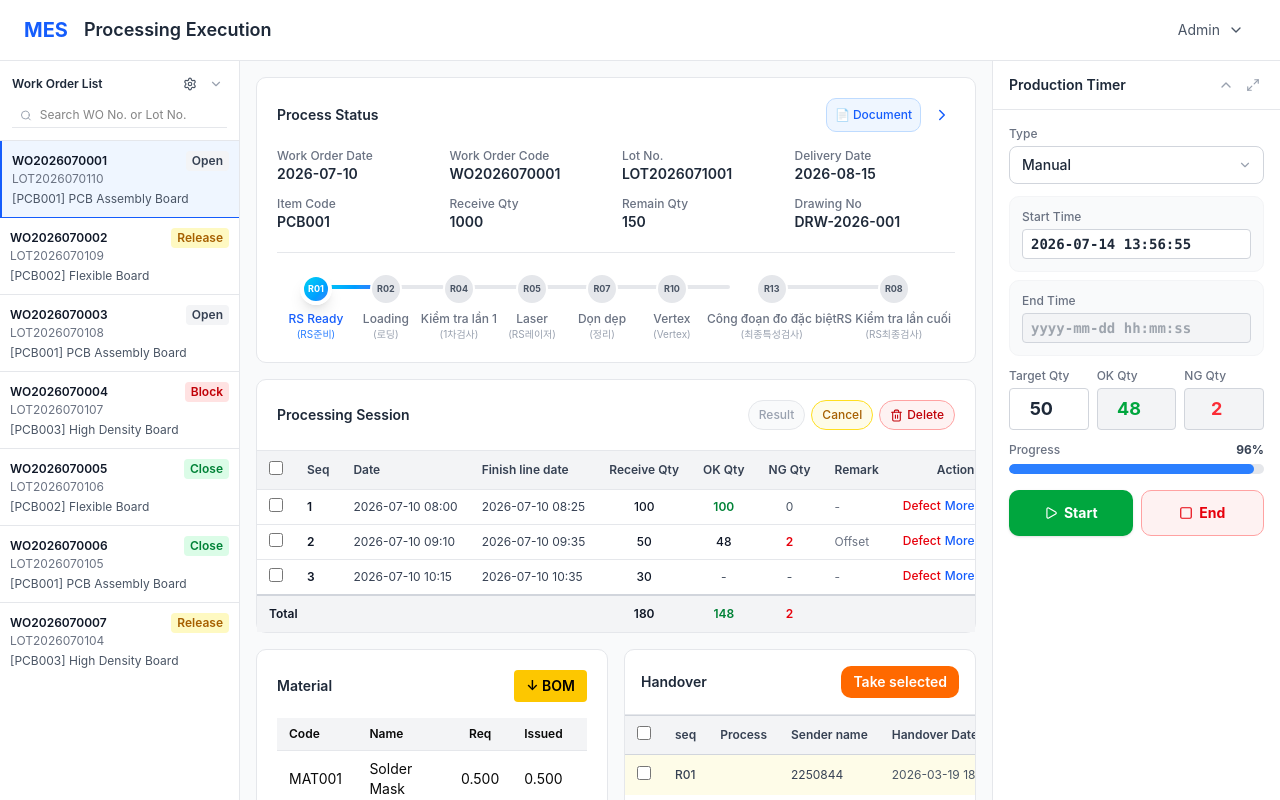
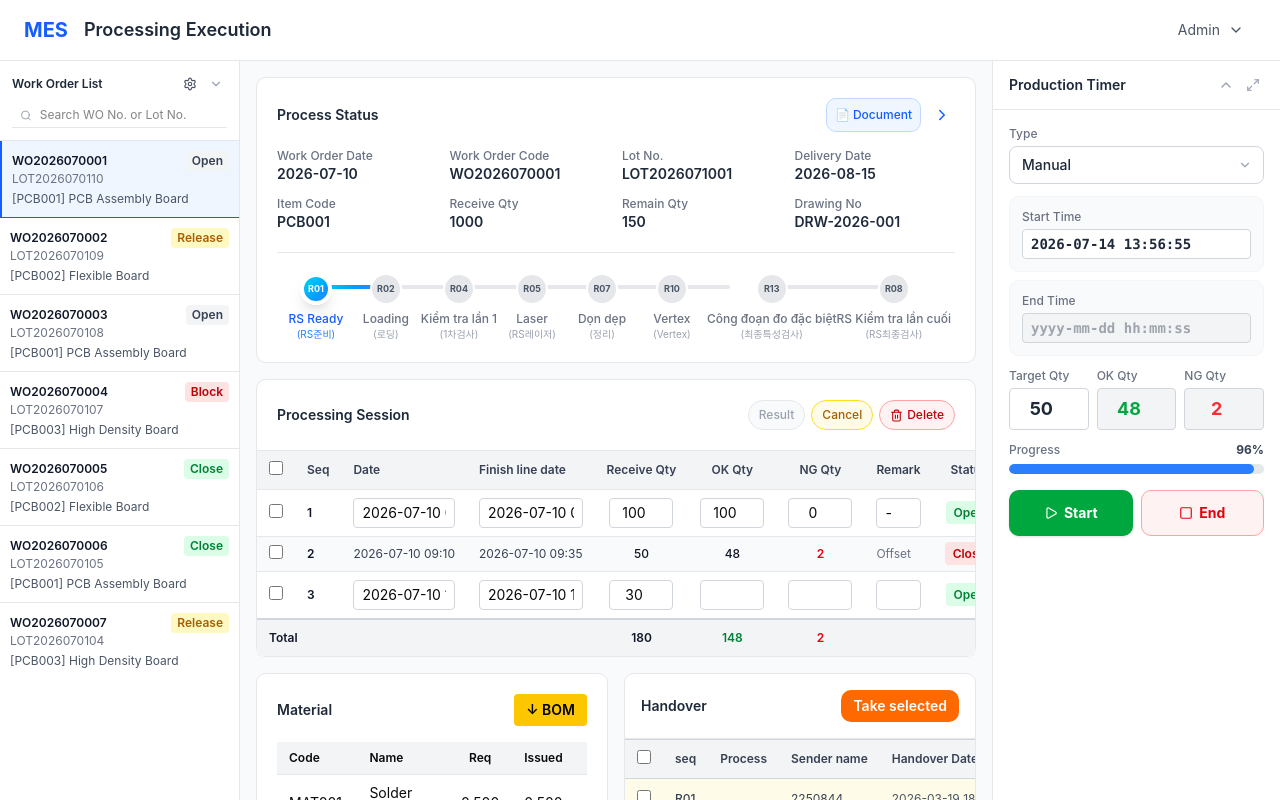
Before and after one commit to nlghan/Processing, a Next.js app: page / in a window 1280 px wide. Shown: the top 800 px of the page. Built offline with nearby package versions, Linux system fonts and the light colour scheme.

Commit message:
feat: add editable fields and status column to MESProcessing table
Co-authored-by: nlghan <122712807+nlghan@users.noreply.github.com>

```diff
--- a/app/page.tsx
+++ b/app/page.tsx
@@ -427,48 +427,47 @@ export default function MESProcessing() {
                         </>
                       )}
                       <th className="px-3 py-2.5 text-left font-semibold text-gray-700 whitespace-nowrap">Remark</th>
+                      <th className="px-3 py-2.5 text-center font-semibold text-gray-700 whitespace-nowrap">Status</th>
                       <th className="px-3 py-2.5 text-right font-semibold text-gray-700 whitespace-nowrap">Action</th>
                     </tr>
                   </thead>
                   <tbody className="divide-y divide-gray-200">
-                    {/* Row 1 - Completed */}
+                    {/* Row 1 - Open */}
                     <tr onClick={() => setSelectedRow(selectedRow === 1 ? null : 1)} className={`cursor-pointer transition-colors ${selectedRow === 1 ? 'bg-blue-100' : 'hover:bg-blue-50'}`}>
                       <td className="px-3 py-2"><input type="checkbox" readOnly checked={selectedRow === 1} className="rounded w-3.5 h-3.5" /></td>
                       <td className="px-3 py-2 font-semibold text-gray-900 whitespace-nowrap">1</td>
-                      <td className="px-3 py-2 text-gray-700 whitespace-nowrap">2026-07-10 08:00</td>
-                      <td className="px-3 py-2 text-gray-700 whitespace-nowrap">2026-07-10 08:25</td>
-                      <td className="px-3 py-2 text-center text-gray-900 font-medium">100</td>
-                      <td className="px-3 py-2 text-center text-green-700 font-semibold">100</td>
-                      <td className="px-3 py-2 text-center text-gray-600">0</td>
+                      <td className="px-3 py-2"><input type="text" defaultValue="2026-07-10 08:00" className="w-full px-2 py-1 border border-gray-300 rounded text-sm" /></td>
+                      <td className="px-3 py-2"><input type="text" defaultValue="2026-07-10 08:25" className="w-full px-2 py-1 border border-gray-300 rounded text-sm" /></td>
+                      <td className="px-3 py-2 text-center"><input type="number" defaultValue="100" className="w-16 px-2 py-1 border border-gray-300 rounded text-center text-sm" /></td>
+                      <td className="px-3 py-2 text-center"><input type="number" defaultValue="100" className="w-16 px-2 py-1 border border-gray-300 rounded text-center text-sm" /></td>
+                      <td className="px-3 py-2 text-center"><input type="number" defaultValue="0" className="w-16 px-2 py-1 border border-gray-300 rounded text-center text-sm" /></td>
                       {selectedProcess === 2 && (
                         <>
-                          <td className="px-3 py-2 text-center text-gray-700">25 min</td>
-                          <td className="px-3 py-2 text-gray-700 whitespace-nowrap">Admin</td>
-                          <td className="px-3 py-2 text-center text-gray-700">Yes</td>
+                          <td className="px-3 py-2 text-center"><input type="text" defaultValue="25 min" className="w-20 px-2 py-1 border border-gray-300 rounded text-center text-sm" /></td>
+                          <td className="px-3 py-2"><input type="text" defaultValue="Admin" className="w-full px-2 py-1 border border-gray-300 rounded text-sm" /></td>
+                          <td className="px-3 py-2 text-center"><input type="text" defaultValue="Yes" className="w-16 px-2 py-1 border border-gray-300 rounded text-center text-sm" /></td>
                         </>
                       )}
                       {selectedProcess === 3 && (
                         <>
-                          <td className="px-3 py-2 text-center text-green-600 font-semibold">98%</td>
-                          <td className="px-3 py-2 text-center text-gray-700">0.25 mm</td>
-                          <td className="px-3 py-2 text-center text-gray-700">0.15</td>
-                          <td className="px-3 py-2 text-gray-700">Pass</td>
-                          <td className="px-3 py-2 text-center text-green-600 font-semibold">✓</td>
+                          <td className="px-3 py-2 text-center"><input type="text" defaultValue="98%" className="w-16 px-2 py-1 border border-gray-300 rounded text-center text-sm" /></td>
+                          <td className="px-3 py-2 text-center"><input type="text" defaultValue="0.25 mm" className="w-20 px-2 py-1 border border-gray-300 rounded text-center text-sm" /></td>
+                          <td className="px-3 py-2 text-center"><input type="text" defaultValue="0.15" className="w-16 px-2 py-1 border border-gray-300 rounded text-center text-sm" /></td>
+                          <td className="px-3 py-2"><input type="text" defaultValue="Pass" className="w-full px-2 py-1 border border-gray-300 rounded text-sm" /></td>
+                          <td className="px-3 py-2 text-center"><input type="text" defaultValue="✓" className="w-16 px-2 py-1 border border-gray-300 rounded text-center text-sm" /></td>
                         </>
                       )}
-                      <td className="px-3 py-2 text-gray-500 text-xs">-</td>
+                      <td className="px-3 py-2"><input type="text" defaultValue="-" className="w-full px-2 py-1 border border-gray-300 rounded text-sm" /></td>
+                      <td className="px-3 py-2 text-center"><span className="bg-green-100 text-green-700 px-2 py-1 rounded text-xs font-semibold">Open</span></td>
                       <td className="px-3 py-2 text-right flex gap-1 justify-end">
                         <button onClick={(e) => { e.stopPropagation(); }} className="text-red-600 hover:text-red-700 text-xs font-medium hover:underline transition-colors whitespace-nowrap">
                           Defect
                         </button>
-                        <button onClick={(e) => { e.stopPropagation(); setDetailsPopupRow(1); }} className="text-blue-600 hover:text-blue-700 text-xs font-medium hover:underline transition-colors whitespace-nowrap">
-                          More
-                        </button>
                       </td>
                     </tr>
 
-                    {/* Row 2 - Open */}
-                    <tr onClick={() => setSelectedRow(selectedRow === 2 ? null : 2)} className={`cursor-pointer transition-colors ${selectedRow === 2 ? 'bg-blue-100' : 'hover:bg-blue-50'}`}>
+                    {/* Row 2 - Closed (Read-only) */}
+                    <tr onClick={() => setSelectedRow(selectedRow === 2 ? null : 2)} className={`cursor-pointer transition-colors ${selectedRow === 2 ? 'bg-blue-100' : 'hover:bg-blue-50'} bg-gray-50`}>
                       <td className="px-3 py-2"><input type="checkbox" readOnly checked={selectedRow === 2} className="rounded w-3.5 h-3.5" /></td>
                       <td className="px-3 py-2 font-semibold text-gray-900 whitespace-nowrap">2</td>
                       <td className="px-3 py-2 text-gray-700 whitespace-nowrap">2026-07-10 09:10</td>
@@ -493,48 +492,44 @@ export default function MESProcessing() {
                         </>
                       )}
                       <td className="px-3 py-2 text-gray-500 text-xs">Offset</td>
+                      <td className="px-3 py-2 text-center"><span className="bg-red-100 text-red-700 px-2 py-1 rounded text-xs font-semibold">Close</span></td>
                       <td className="px-3 py-2 text-right flex gap-1 justify-end">
-                        <button onClick={(e) => { e.stopPropagation(); }} className="text-red-600 hover:text-red-700 text-xs font-medium hover:underline transition-colors whitespace-nowrap">
+                        <button disabled className="text-gray-400 text-xs font-medium cursor-not-allowed whitespace-nowrap">
                           Defect
-                        </button>
-                        <button onClick={(e) => { e.stopPropagation(); setDetailsPopupRow(2); }} className="text-blue-600 hover:text-blue-700 text-xs font-medium hover:underline transition-colors whitespace-nowrap">
-                          More
                         </button>
                       </td>
                     </tr>
 
-                    {/* Row 3 - Draft */}
+                    {/* Row 3 - Open */}
                     <tr onClick={() => setSelectedRow(selectedRow === 3 ? null : 3)} className={`cursor-pointer transition-colors ${selectedRow === 3 ? 'bg-blue-100' : 'hover:bg-blue-50'}`}>
                       <td className="px-3 py-2"><input type="checkbox" readOnly checked={selectedRow === 3} className="rounded w-3.5 h-3.5" /></td>
                       <td className="px-3 py-2 font-semibold text-gray-900 whitespace-nowrap">3</td>
-                      <td className="px-3 py-2 text-gray-700 whitespace-nowrap">2026-07-10 10:15</td>
-                      <td className="px-3 py-2 text-gray-700 whitespace-nowrap">2026-07-10 10:35</td>
-                      <td className="px-3 py-2 text-center text-gray-900 font-medium">30</td>
-                      <td className="px-3 py-2 text-center text-gray-600">-</td>
-                      <td className="px-3 py-2 text-center text-gray-600">-</td>
+                      <td className="px-3 py-2"><input type="text" defaultValue="2026-07-10 10:15" className="w-full px-2 py-1 border border-gray-300 rounded text-sm" /></td>
+                      <td className="px-3 py-2"><input type="text" defaultValue="2026-07-10 10:35" className="w-full px-2 py-1 border border-gray-300 rounded text-sm" /></td>
+                      <td className="px-3 py-2 text-center"><input type="number" defaultValue="30" className="w-16 px-2 py-1 border border-gray-300 rounded text-center text-sm" /></td>
+                      <td className="px-3 py-2 text-center"><input type="number" className="w-16 px-2 py-1 border border-gray-300 rounded text-center text-sm" /></td>
+                      <td className="px-3 py-2 text-center"><input type="number" className="w-16 px-2 py-1 border border-gray-300 rounded text-center text-sm" /></td>
                       {selectedProcess === 2 && (
                         <>
-                          <td className="px-3 py-2 text-center text-gray-700">25 min</td>
-                          <td className="px-3 py-2 text-gray-700 whitespace-nowrap">Admin</td>
-                          <td className="px-3 py-2 text-center text-gray-700">Yes</td>
+                          <td className="px-3 py-2 text-center"><input type="text" className="w-20 px-2 py-1 border border-gray-300 rounded text-center text-sm" /></td>
+                          <td className="px-3 py-2"><input type="text" className="w-full px-2 py-1 border border-gray-300 rounded text-sm" /></td>
+                          <td className="px-3 py-2 text-center"><input type="text" className="w-16 px-2 py-1 border border-gray-300 rounded text-center text-sm" /></td>
                         </>
                       )}
                       {selectedProcess === 3 && (
                         <>
-                          <td className="px-3 py-2 text-center text-gray-600">-</td>
-                          <td className="px-3 py-2 text-center text-gray-600">-</td>
-                          <td className="px-3 py-2 text-center text-gray-600">-</td>
-                          <td className="px-3 py-2 text-gray-600">-</td>
-                          <td className="px-3 py-2 text-center text-gray-600">-</td>
+                          <td className="px-3 py-2 text-center"><input type="text" className="w-16 px-2 py-1 border border-gray-300 rounded text-center text-sm" /></td>
+                          <td className="px-3 py-2 text-center"><input type="text" className="w-20 px-2 py-1 border border-gray-300 rounded text-center text-sm" /></td>
+                          <td className="px-3 py-2 text-center"><input type="text" className="w-16 px-2 py-1 border border-gray-300 rounded text-center text-sm" /></td>
+                          <td className="px-3 py-2"><input type="text" className="w-full px-2 py-1 border border-gray-300 rounded text-sm" /></td>
+                          <td className="px-3 py-2 text-center"><input type="text" className="w-16 px-2 py-1 border border-gray-300 rounded text-center text-sm" /></td>
                         </>
                       )}
-                      <td className="px-3 py-2 text-gray-500 text-xs">-</td>
+                      <td className="px-3 py-2"><input type="text" className="w-full px-2 py-1 border border-gray-300 rounded text-sm" /></td>
+                      <td className="px-3 py-2 text-center"><span className="bg-green-100 text-green-700 px-2 py-1 rounded text-xs font-semibold">Open</span></td>
                       <td className="px-3 py-2 text-right flex gap-1 justify-end">
                         <button onClick={(e) => { e.stopPropagation(); }} className="text-red-600 hover:text-red-700 text-xs font-medium hover:underline transition-colors whitespace-nowrap">
                           Defect
-                        </button>
-                        <button onClick={(e) => { e.stopPropagation(); setDetailsPopupRow(3); }} className="text-blue-600 hover:text-blue-700 text-xs font-medium hover:underline transition-colors whitespace-nowrap">
-                          More
                         </button>
                       </td>
                     </tr>
```
